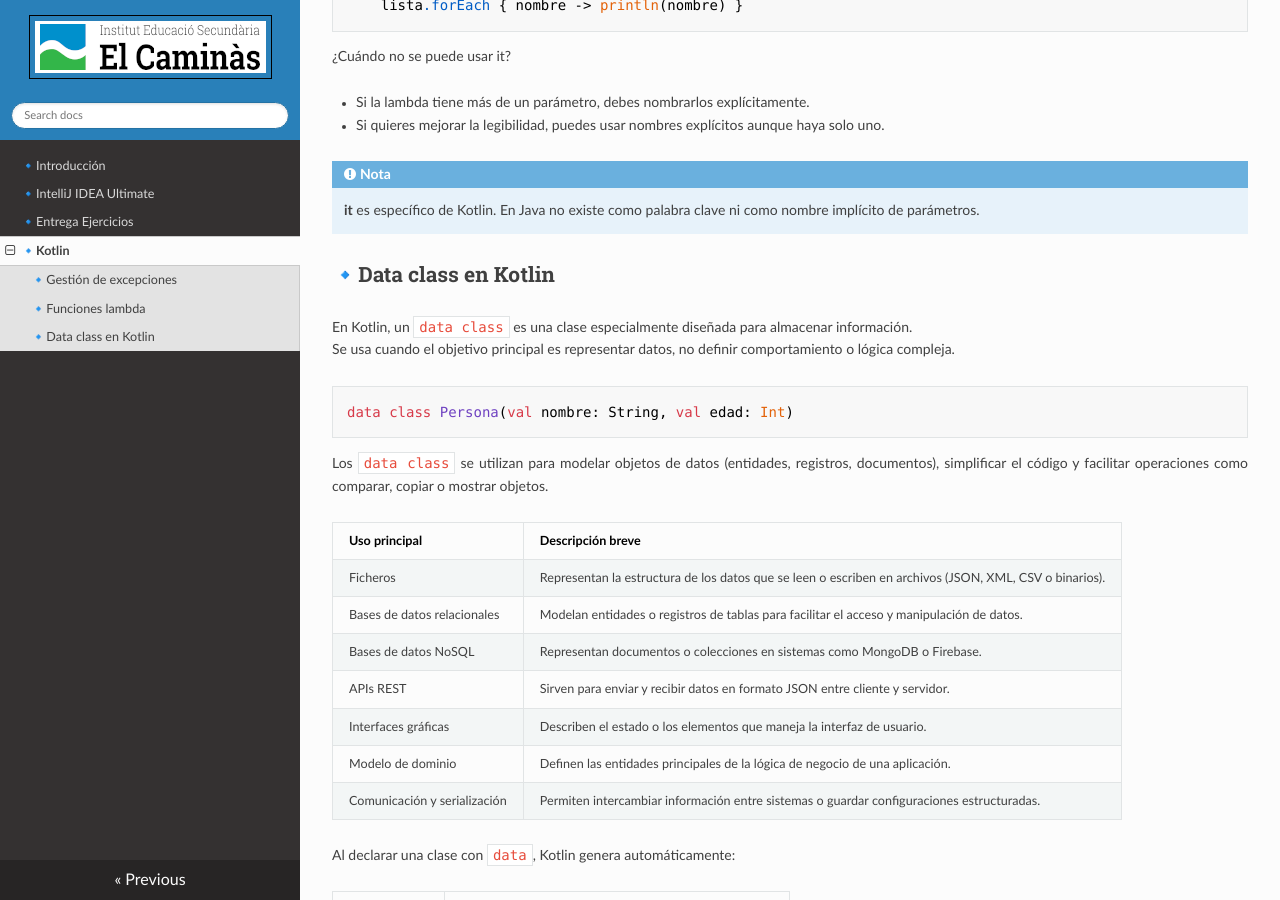
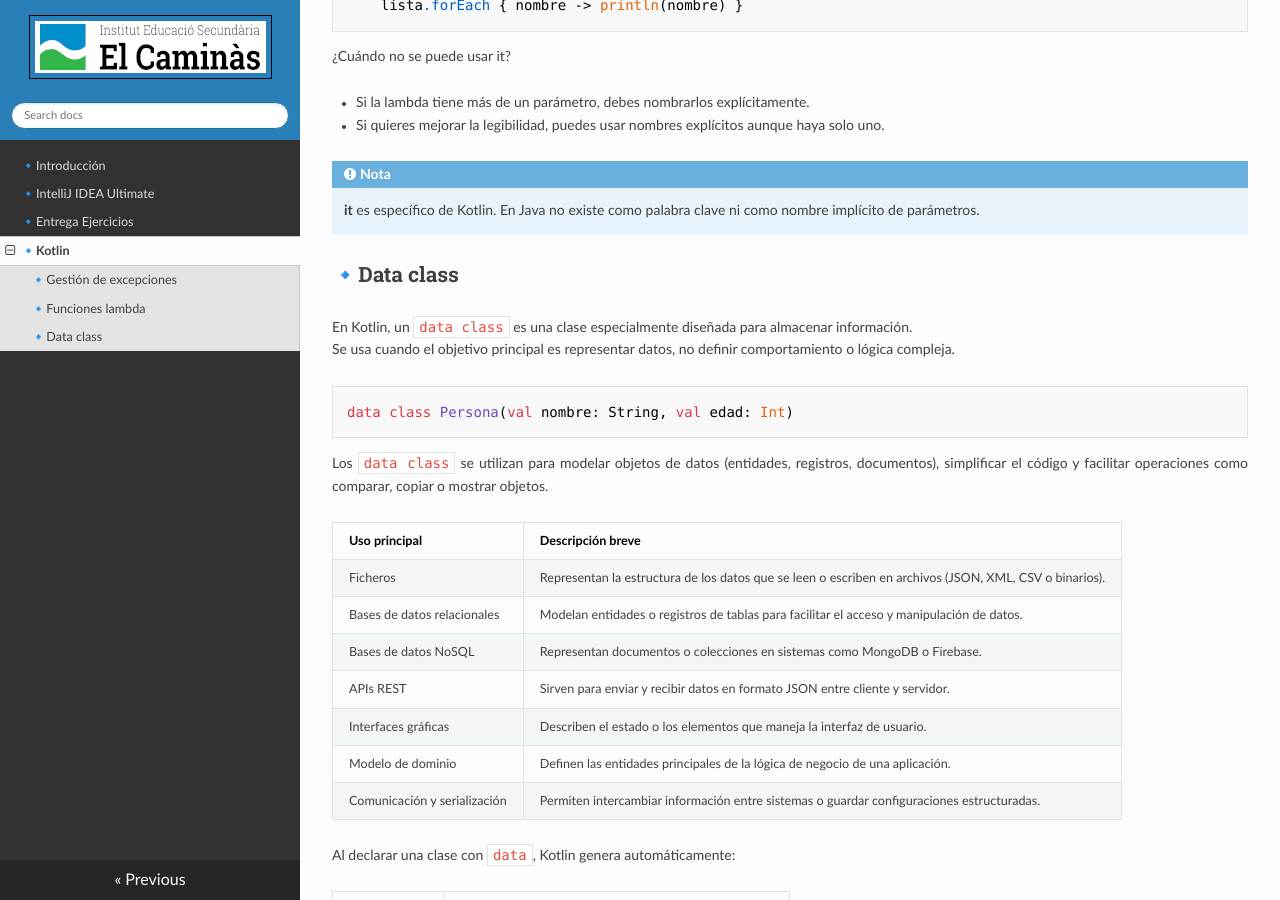
Before and after one commit to asalvadorc/AD_IntelliJ, an MkDocs documentation site: the page built from docs/Kotlin.md, in a window 1280 px wide and 900 px high, scrolled down 4971 px. Built offline with MkDocs 1.6.1, drawn with Linux system fonts in a browser that asks for light colours; nearby versions of some CDN libraries.

Commit message:
data class

```diff
--- a/docs/Kotlin.md
+++ b/docs/Kotlin.md
@@ -216,7 +216,7 @@ Es equivalente a:
 
 
 
-## 🔹Data class en Kotlin
+## 🔹Data class
 
 
 En Kotlin, un `data class` es una clase especialmente diseñada para almacenar información.
```
